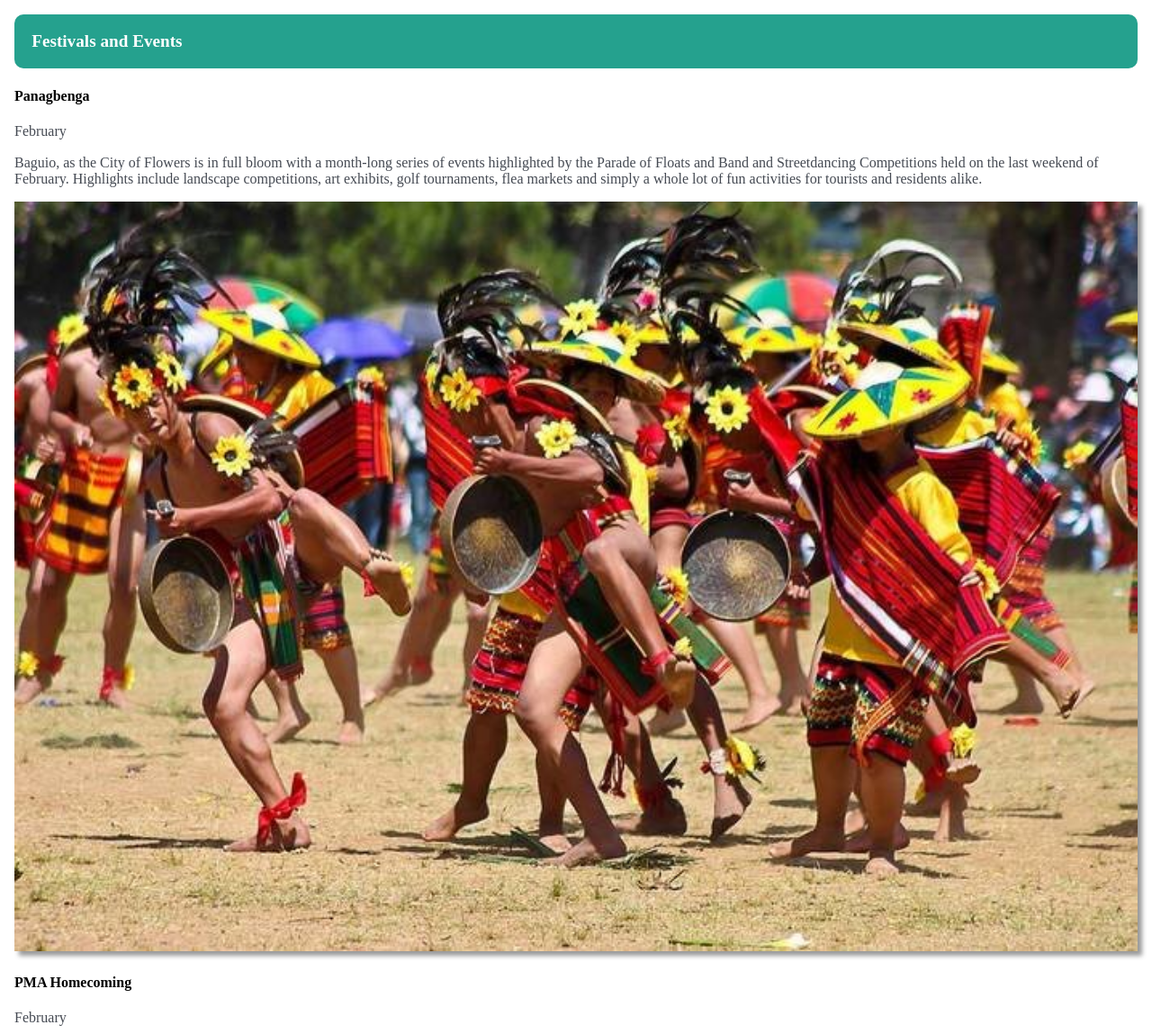
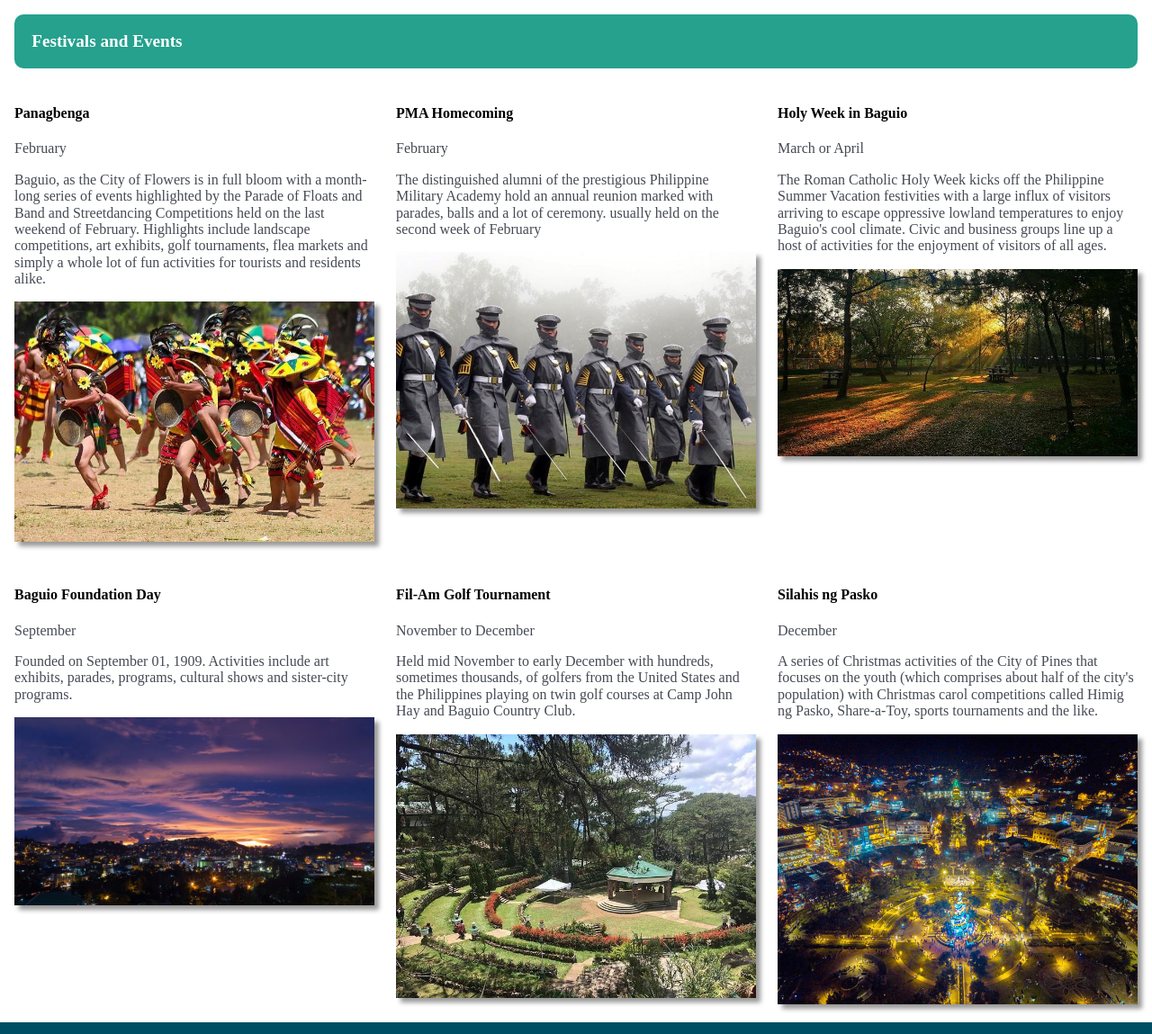
Before and after one commit to couchpotatodev/chamber-of-commerce, a plain HTML site: page city.html in a window 1280 px wide. Shown: the part 422-1571 px from the top of the page at 90% size. Drawn offline with nearby package versions, Linux system fonts and the light colour scheme; a script that the page names is missing; files whose address does not match are found by name.

Commit message:
edited city.html

```diff
--- a/city.html
+++ b/city.html
@@ -16,10 +16,10 @@
 </head>
 <body>
 
-  <header>
 
+    <header>
 
-    <img class="icon" src="../chamber of commerce/images/logo.jpg" alt="shake hands"><br>
+        <img class="icon" src="../chamber of commerce/images/logo.jpg" alt="shake hands"><br>
 
         <div class="container" onclick="openNav()">
         <div class="bar1"></div>
@@ -36,6 +36,7 @@
              <li><a href="#">Join</a></li>
            <ul>
         </nav>
+
 </header>
 
    <div id="mySidenav" class="sidenav">
@@ -50,7 +51,7 @@
    <ul>
    </div>
 
-    <section class="city">
+    <section class="citySection">
         <h3>History</h3>
         <p>It is known as the "Summer Capital of the Philippines", owing to its cool climate since the city is located approximately 4,810 feet (1,470 meters) above mean sea level.</p>
         <p>Baguio was established as a hill station by the United States in 1900 at the site of an Ibaloi village known as Kafagway.
@@ -59,30 +60,44 @@
         <p>The original inhabitants of the Baguio City area are the Ibaloi people (natively pronounced as "Ivadoi"). When the Americans established the city in the early 1900s, early settlers in the city include members of other Igorot tribes (Igudut in Ibaloi), the lowlander Ilocanos (Iduko), Americans (Merikano), and mestizos. A significant number of Chinese and Japanese laborers were also hired to build Kennon Road, many of whom later settled in the city.
             The city's population as of 2015 was placed at 345,366 persons.</p>
         <h3>Festivals and Events</h3>
+       <div class="cityActivities">
+        <div>
         <h4>Panagbenga</h4>
         <p>February</p>
         <p>Baguio, as the City of Flowers is in full bloom with a month-long series of events highlighted by the Parade of Floats and Band and Streetdancing Competitions held on the last weekend of February. Highlights include landscape competitions, art exhibits, golf tournaments, flea markets and simply a whole lot of fun activities for tourists and residents alike.</p>
         <img src="../chamber of commerce/images/panagbenga.jpg" alt="panagbenga festival" loading=lazy>
+        </div>
+        <div>
         <h4>PMA Homecoming</h4>
         <p>February</p>
         <p>The distinguished alumni of the prestigious Philippine Military Academy hold an annual reunion marked with parades, balls and a lot of ceremony. usually held on the second week of February</p>
         <img src="../chamber of commerce/images/pma.jpg" alt="pma cadets" loading=lazy>
+        </div>
+        <div>
         <h4>Holy Week in Baguio</h4>
         <p>March or April</p>
         <p>The Roman Catholic Holy Week kicks off the Philippine Summer Vacation festivities with a large influx of visitors arriving to escape oppressive lowland temperatures to enjoy Baguio's cool climate. Civic and business groups line up a host of activities for the enjoyment of visitors of all ages.</p>
         <img src="../chamber of commerce/images/holyweek.jpg" alt="park in baguio" loading=lazy>
+        </div>
+        <div>
         <h4>Baguio Foundation Day</h4>
         <p>September</p>
         <p>Founded on September 01, 1909. Activities include art exhibits, parades, programs, cultural shows and sister-city programs. </p>
         <img src="../chamber of commerce/images/foundation.jpg" alt="baguio city at night" loading=lazy>
+        </div>
+        <div>
         <h4>Fil-Am Golf Tournament</h4>
         <p>November to December</p>
         <p>Held mid November to early December with hundreds, sometimes thousands, of golfers from the United States and the Philippines playing on twin golf courses at Camp John Hay and Baguio Country Club.</p>
         <img src="../chamber of commerce/images/johnhay.jpg" alt="Johnhay amphitheater" loading=lazy>
+        </div>
+        <div>
         <h4>Silahis ng Pasko</h4>
         <p>December</p>
         <p>A series of Christmas activities of the City of Pines that focuses on the youth (which comprises about half of the city's population) with Christmas carol competitions called Himig ng Pasko, Share-a-Toy, sports tournaments and the like.</p>
         <img src="../chamber of commerce/images/christmas.jpg" alt="christmas tree near baguio city hall" loading=lazy>
+        </div>
+    </div> <!--end of cityactivities-->
     </section>
 
 
--- a/css/large.css
+++ b/css/large.css
@@ -19,7 +19,7 @@
 
 
 
-header{
+.mainHead{
     background-color:transparent;
     position:relative;
 }
@@ -36,5 +36,4 @@ header{
 
 
 
-
 } /*end of media query */
--- a/css/medium.css
+++ b/css/medium.css
@@ -43,17 +43,9 @@
 .heroimage{
     position:relative;
 }
-/*
-.welcome {
-    color:white;
-    margin: 0;
-    position: absolute;
-    top: 75%;
-    left:15%;
-      }  */
+
 .welcome {
         margin: 0;
-        /*background: yellow; */
         position: absolute;
         color:white;
         top: 50%;
@@ -88,11 +80,18 @@
  }
 
 /*city*/
-.city img{
+.citySection img{
 
     width:100%;
 
   }
 
+ .cityActivities{
+     display:grid;
+     grid-template-columns:repeat(auto-fill,minmax(350px,1fr));
+     grid-gap:1.5em;
+ }
+
+
 
 } /*end of media query*/
--- a/css/small.css
+++ b/css/small.css
@@ -170,7 +170,7 @@ footer img{
 }
 
 /*city*/
-.city img{
+.citySection img{
   margin:0 auto;
   width:90%;
   box-shadow: 5px 5px 5px #999;
```
Also changed, not shown: index.html (+1 -1 lines).
